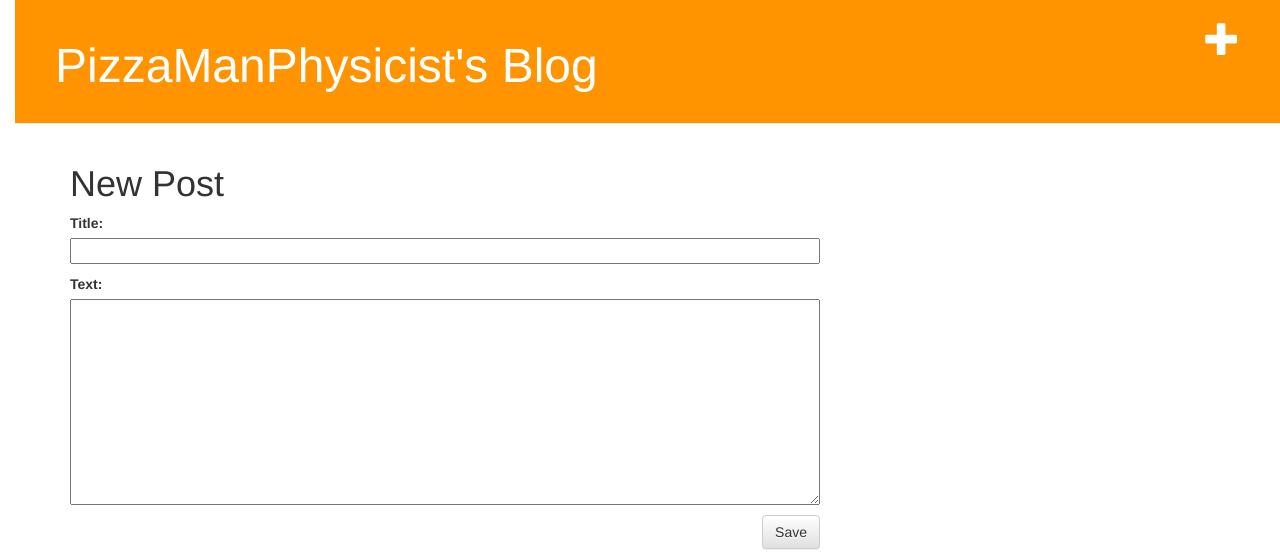
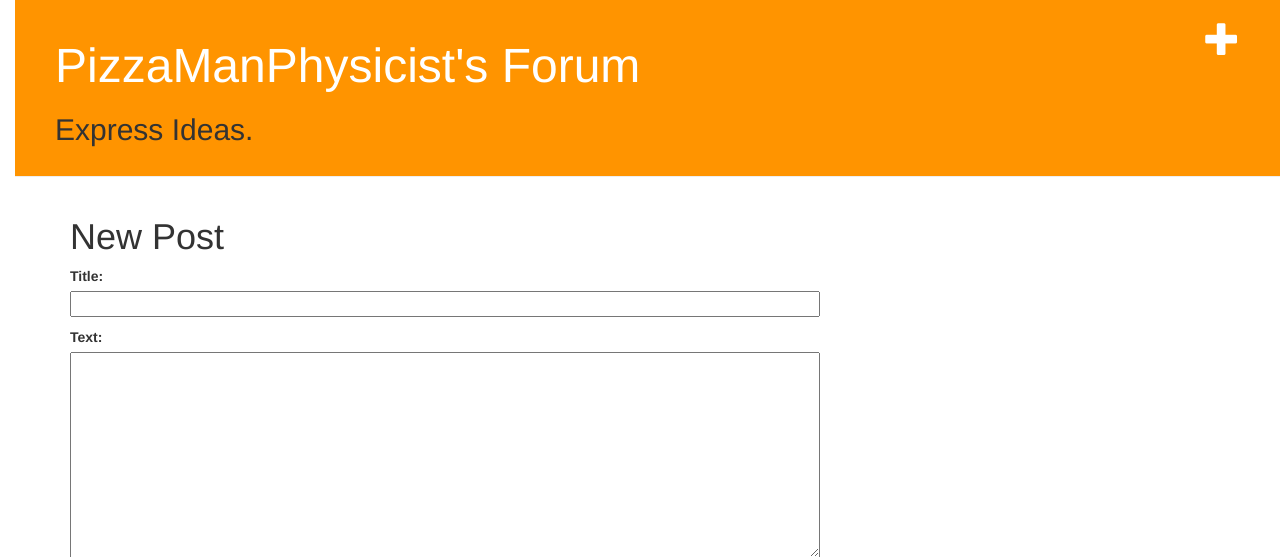
Before and after one commit to QPOld/my-first-blog, a Django app: page /post/new/ in a window 1280 px wide. Shown: the top 557 px of the page. Run offline with Django 3.2, Linux system fonts and the light colour scheme; some libraries are stand-ins or nearby versions.

Commit message:
Changing CSS and HTML

```diff
--- a/blog/templates/blog/base.html
+++ b/blog/templates/blog/base.html
@@ -1,7 +1,7 @@
 {% load staticfiles %}
 <html>
 	<head>
-		<title>PizzaManPhysicist's Blog</title>
+		<title>PizzaManPhysicist's Forum</title>
 		<link rel="stylesheet" href="//maxcdn.bootstrapcdn.com/bootstrap/3.2.0/css/bootstrap.min.css">
 		<link rel="stylesheet" href="//maxcdn.bootstrapcdn.com/bootstrap/3.2.0/css/bootstrap-theme.min.css">
 		<link rel="stylesheet" href="{% static 'css/blog.css' %}">
@@ -9,7 +9,8 @@
 	<body>
 		<div class="page-header">
 			<a href="{% url 'blog.views.post_new' %}" class="top-menu"><span class="glyphicon glyphicon-plus"></span></a>
-			<h1><a href="/">PizzaManPhysicist's Blog</a></h1>
+			<h1><a href="/">PizzaManPhysicist's Forum</a></h1>
+			<h2><p>Express Ideas.</p></h2>
         </div>
 		<div class="content container">
 		    <div class="row">
```
